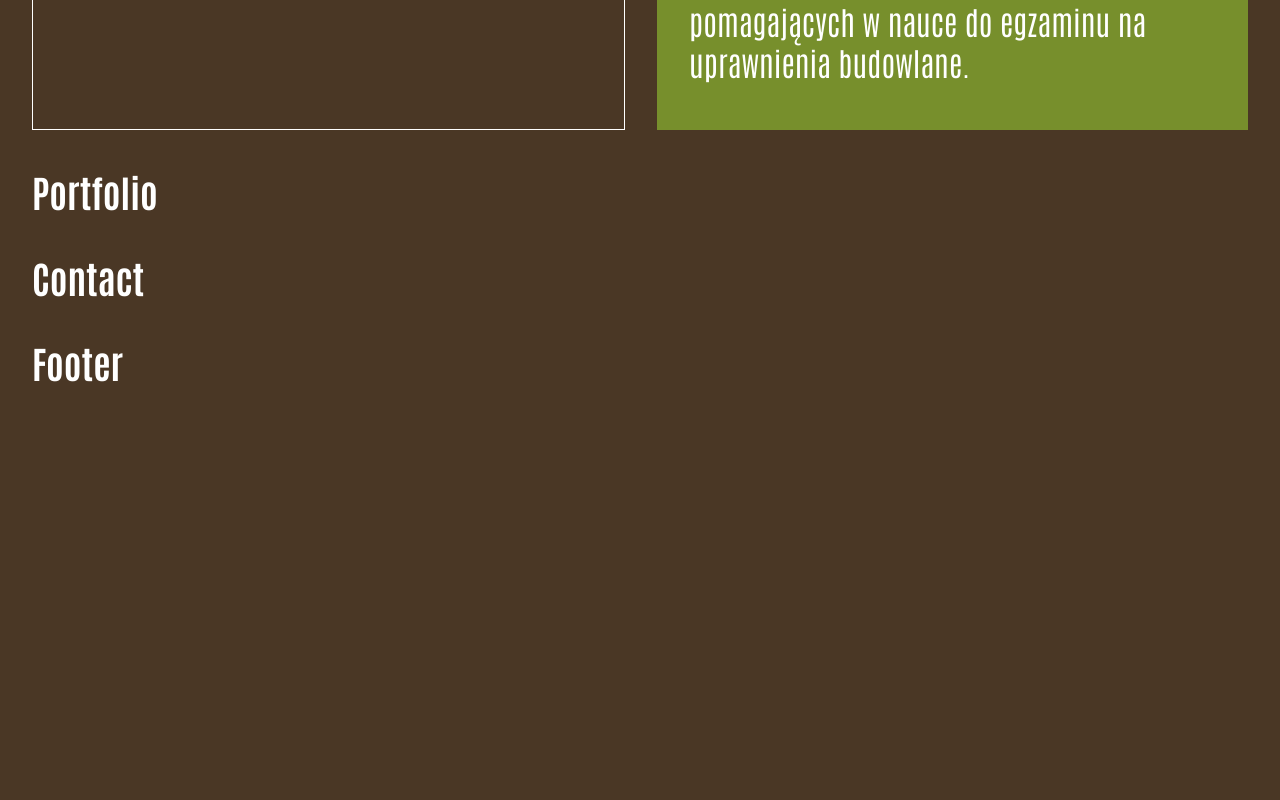
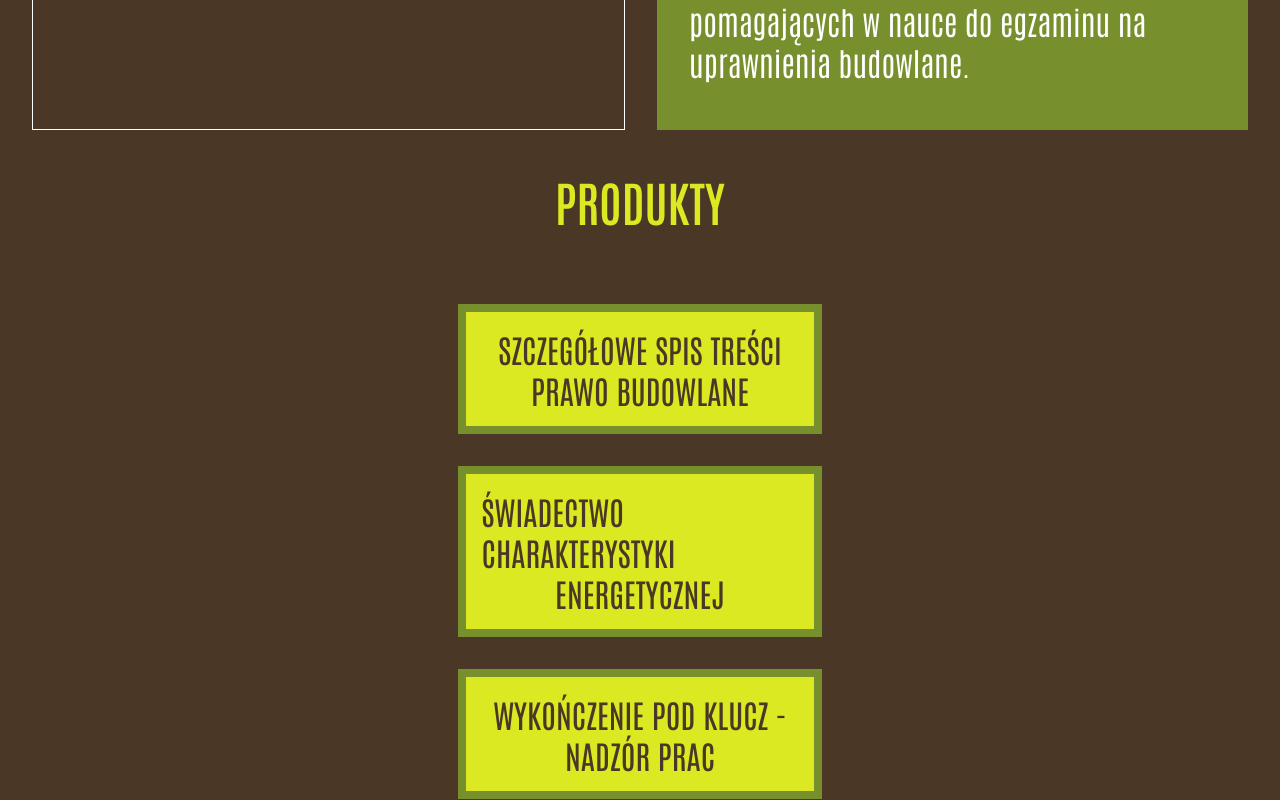
Before and after one commit to mjmazgaj/budowniczarka, a React (Create React App) app: page / in a window 1280 px wide. Shown: the part 1400-2200 px from the top of the page. Before the commit the page ends 1824 px from the top, so only its background shows below. Built offline with nearby package versions, Linux system fonts and the light colour scheme.

Commit message:
Add Info portfolio

```diff
--- a/src/Components/Home/Portfolio/Portfolio.jsx
+++ b/src/Components/Home/Portfolio/Portfolio.jsx
@@ -1,7 +1,23 @@
+import "./portfolio.css";
+
 const Portfolio = () => {
   return (
     <section id="portfolio">
-      <h3>Portfolio</h3>
+      <h2 className="portfolio-title_text">PRODUKTY</h2>
+      <div className="portfolio_container">
+        <div className="portfolio_button">
+          <p>SZCZEGÓŁOWE SPIS TREŚCI</p>
+          <p>PRAWO BUDOWLANE</p>
+        </div>
+        <div className="portfolio_button">
+          <p>ŚWIADECTWO CHARAKTERYSTYKI</p>
+          <p>ENERGETYCZNEJ</p>
+        </div>
+        <div className="portfolio_button">
+          <p>WYKOŃCZENIE POD KLUCZ - </p>
+          <p>NADZÓR PRAC</p>
+        </div>
+      </div>
     </section>
   );
 };
--- /dev/null
+++ b/src/Components/Home/Portfolio/portfolio.css
@@ -0,0 +1,31 @@
+#portfolio {
+  display: flex;
+  flex-direction: column;
+  align-items: center;
+}
+
+.portfolio-title_text {
+  color: var(--color_primary);
+  font-weight: 600;
+}
+
+.portfolio_container {
+  width: 30%;
+}
+
+.portfolio_button {
+  display: flex;
+  flex-direction: column;
+  align-items: center;
+  margin: auto 0;
+  background-color: var(--color_primary);
+  margin: 2rem auto;
+  border: 0.5rem solid var(--color_secondary);
+  padding: 1rem;
+}
+
+.portfolio_button p {
+  margin: 0;
+  font-weight: 400;
+  color: var(--color_background);
+}
```
